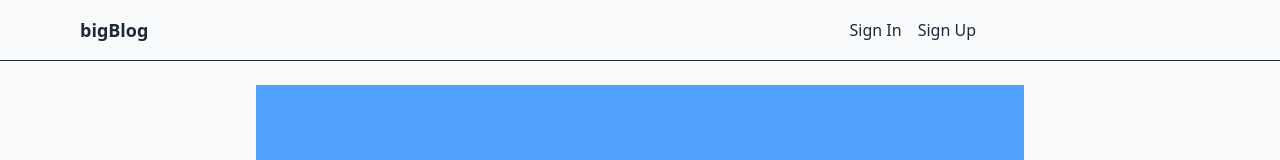
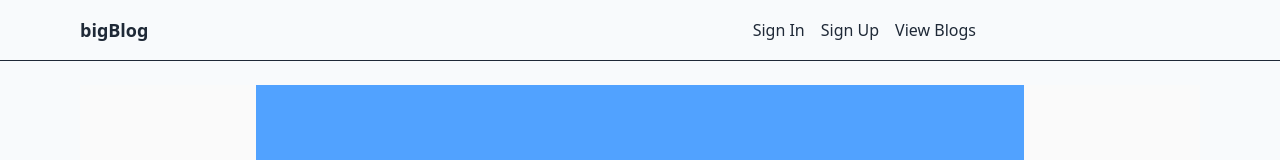
Before and after one commit to kryderman-prog/bignext, a Next.js app: page / in a window 1280 px wide. Shown: the top 160 px of the page. Built offline with nearby package versions, Linux system fonts and the light colour scheme; no server answers.

Commit message:
commit 33

```diff
--- a/app/components/Navbar.tsx
+++ b/app/components/Navbar.tsx
@@ -40,6 +40,7 @@ export default function Navbar({ user, profile }: NavbarProps) {
             <>
               <Link href="/signin">Sign In</Link>
               <Link href="/signup">Sign Up</Link>
+              <Link href="/landing">View Blogs</Link>
             </>
           ) : (
             <div className="flex items-center space-x-4">
```
